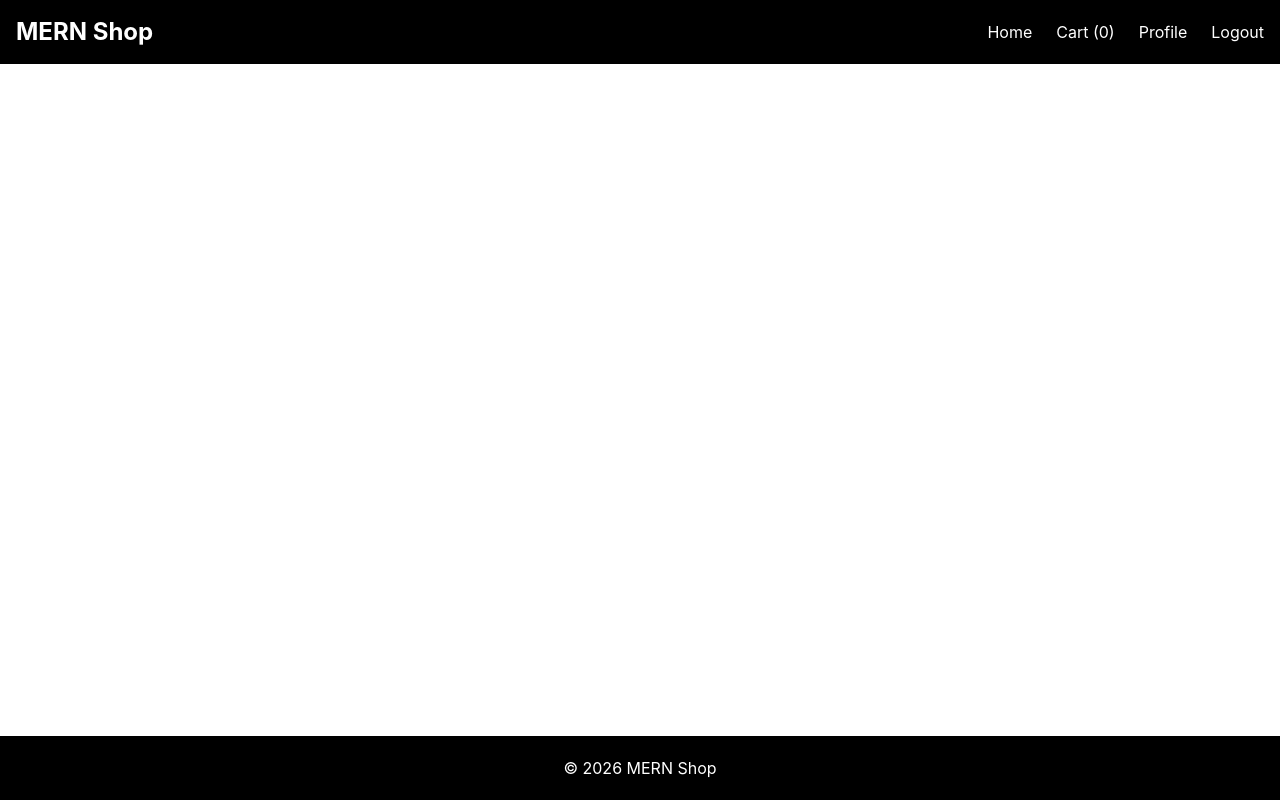
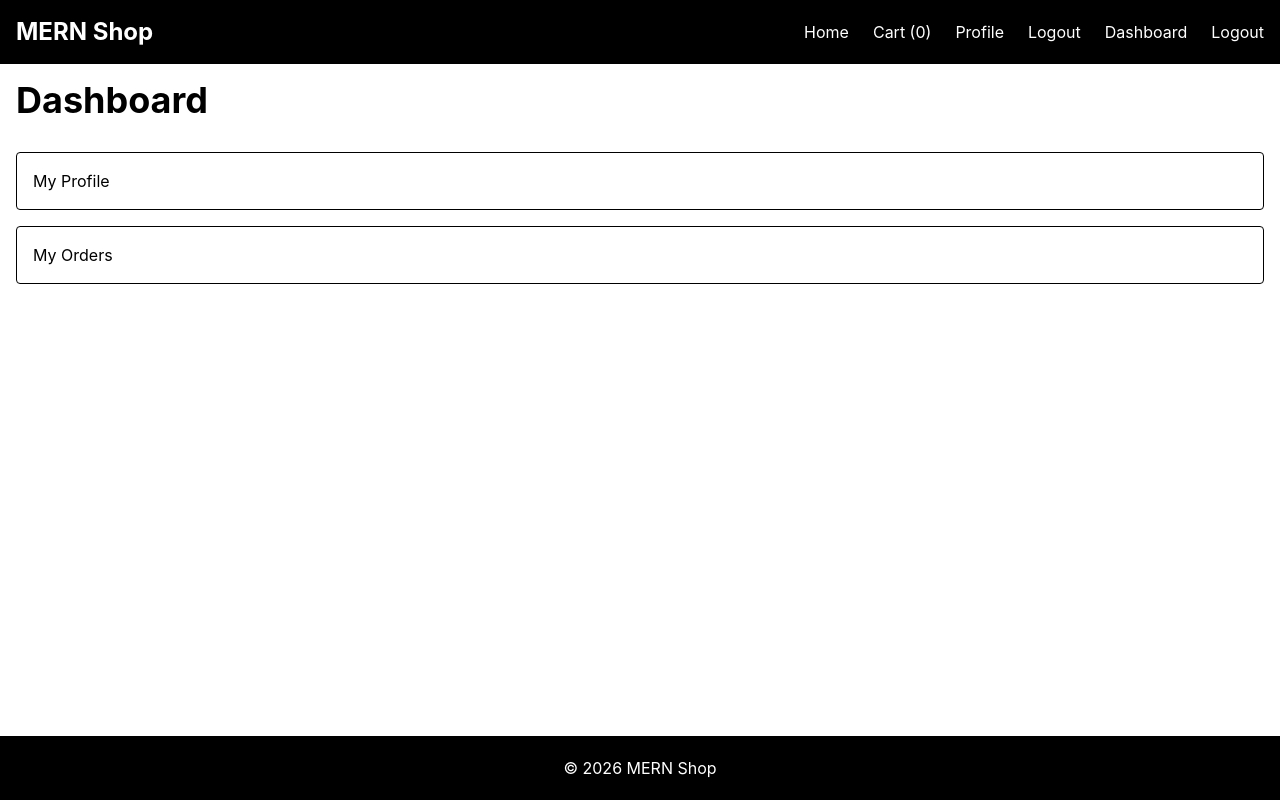
Before and after one commit to jitanshu-27/mern-ecommerce-platform, a React app in the folder frontend/: page /dashboard in a window 1280 px wide. Built offline with nearby package versions, Linux system fonts and the light colour scheme; sample sign-in values are in the browser's storage; the HTML template or start-up script is replaced by a standard one.

Commit message:
add dashboard and order history

```diff
--- a/frontend/src/App.jsx
+++ b/frontend/src/App.jsx
@@ -16,6 +16,8 @@ import CartPage from "./pages/CartPage";
 import CheckoutPage from "./pages/CheckoutPage";
 import PaymentPage from "./pages/PaymentPage";
 import OrderSuccessPage from "./pages/OrderSuccessPage";
+import DashboardPage from "./pages/DashboardPage";
+import MyOrdersPage from "./pages/MyOrdersPage";
 
 
 function App() {
@@ -87,6 +89,24 @@ function App() {
             }
           />
 
+          <Route
+            path="/dashboard"
+            element={
+              <ProtectedRoute>
+                <DashboardPage />
+              </ProtectedRoute>
+            }
+          />
+
+          <Route
+            path="/my-orders"
+            element={
+              <ProtectedRoute>
+                <MyOrdersPage />
+              </ProtectedRoute>
+            }
+          />
+
         </Routes>
 
       </MainLayout>
--- a/frontend/src/components/Navbar.jsx
+++ b/frontend/src/components/Navbar.jsx
@@ -48,6 +48,18 @@ const Navbar = () => {
               )
             }
 
+            <>
+          <Link to="/dashboard">
+            Dashboard
+          </Link>
+
+          <button
+            onClick={logout}
+          >
+            Logout
+          </button>
+        </>
+
           </div>
 
         </div>
--- /dev/null
+++ b/frontend/src/pages/DashboardPage.jsx
@@ -0,0 +1,33 @@
+import { Link } from "react-router-dom";
+
+const DashboardPage = () => {
+  return (
+    <div>
+
+      <h1 className="text-4xl font-bold mb-8">
+        Dashboard
+      </h1>
+
+      <div className="space-y-4">
+
+        <Link
+          to="/profile"
+          className="block border p-4 rounded"
+        >
+          My Profile
+        </Link>
+
+        <Link
+          to="/my-orders"
+          className="block border p-4 rounded"
+        >
+          My Orders
+        </Link>
+
+      </div>
+
+    </div>
+  );
+};
+
+export default DashboardPage;
--- /dev/null
+++ b/frontend/src/pages/MyOrdersPage.jsx
@@ -0,0 +1,84 @@
+import {
+  useEffect,
+  useState,
+} from "react";
+
+import api from "../services/api";
+
+const MyOrdersPage = () => {
+  const [orders, setOrders] =
+    useState([]);
+
+  useEffect(() => {
+    fetchOrders();
+  }, []);
+
+  const fetchOrders =
+    async () => {
+      try {
+        const { data } =
+          await api.get(
+            "/orders/myorders"
+          );
+
+        setOrders(
+          data.orders
+        );
+      } catch (error) {
+        alert(
+          "Failed to load orders"
+        );
+      }
+    };
+
+  return (
+    <div>
+
+      <h1 className="text-4xl font-bold mb-8">
+        My Orders
+      </h1>
+
+      {orders.length === 0 ? (
+        <p>
+          No orders yet
+        </p>
+      ) : (
+        <div className="space-y-4">
+
+          {orders.map(
+            (order) => (
+              <div
+                key={order._id}
+                className="border p-4 rounded"
+              >
+                <p>
+                  Order ID:
+                  {order._id}
+                </p>
+
+                <p>
+                  Total:
+                  ₹
+                  {
+                    order.totalPrice
+                  }
+                </p>
+
+                <p>
+                  Paid:
+                  {order.isPaid
+                    ? "Yes"
+                    : "No"}
+                </p>
+              </div>
+            )
+          )}
+
+        </div>
+      )}
+
+    </div>
+  );
+};
+
+export default MyOrdersPage;
```
